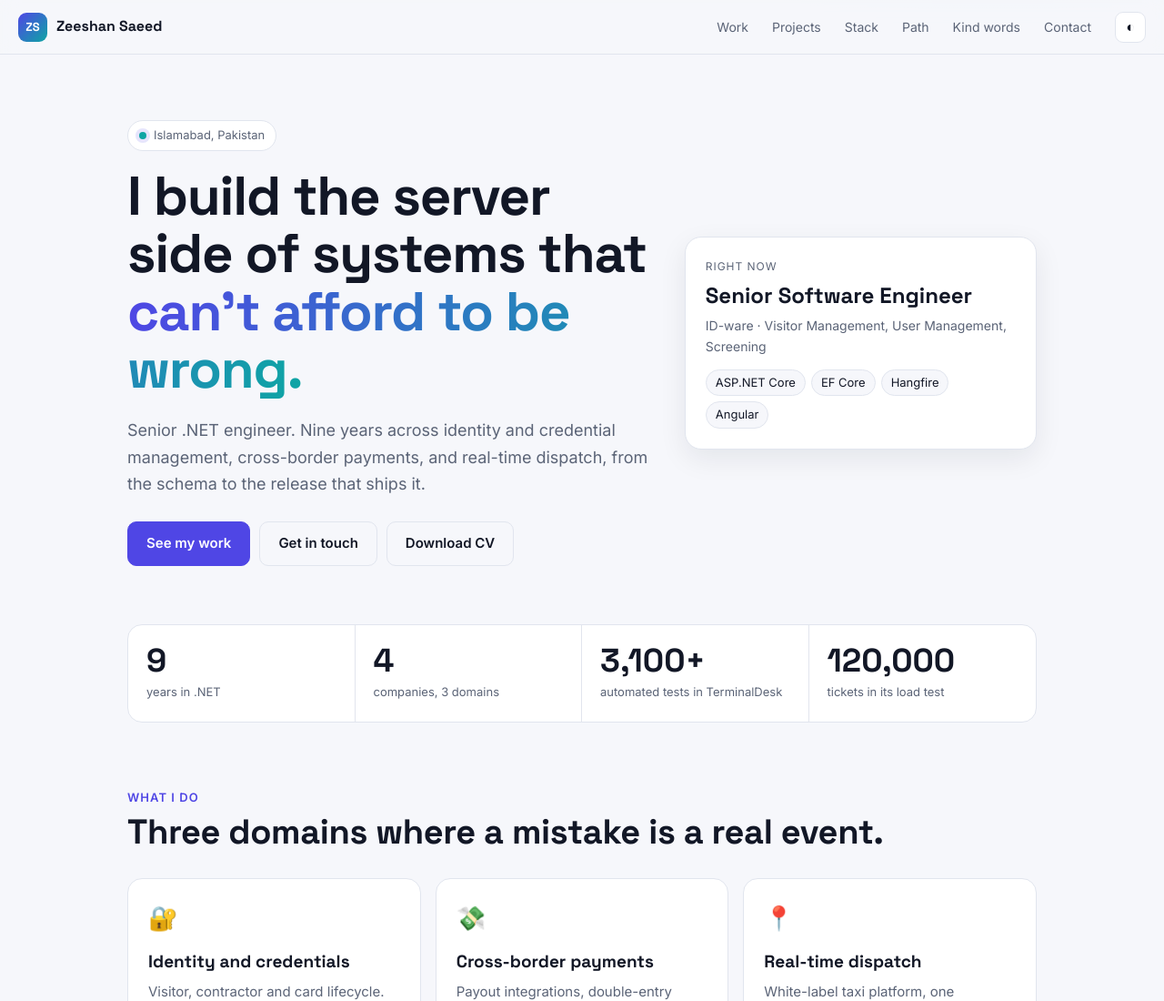
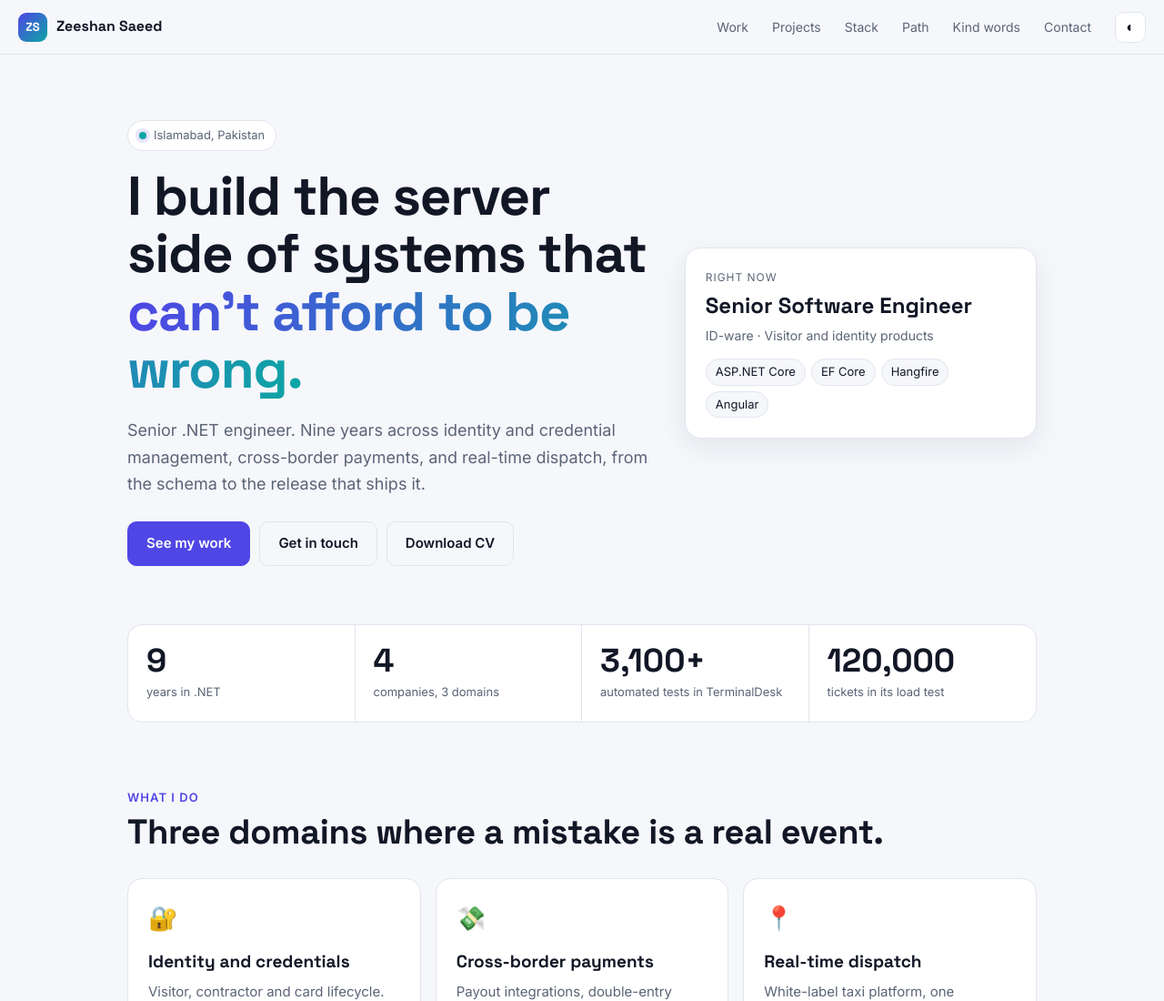
Before and after one commit to zeeshansaeed-dev/zeeshansaeed-dev.github.io, a plain HTML site: page index.html in a window 1280 px wide. Shown: the top 1100 px of the page at 91% size. Drawn offline with Linux system fonts and the light colour scheme.

Commit message:
Describe ID-ware work without internal product names
Co-Authored-By: Claude Sonnet 5.5 <noreply@anthropic.com>

```diff
--- a/index.html
+++ b/index.html
@@ -39,7 +39,7 @@
     <aside class="hero-card" aria-label="Currently">
       <p class="label">Right now</p>
       <p class="big">Senior Software Engineer</p>
-      <p class="sub">ID-ware · Visitor Management, User Management, Screening</p>
+      <p class="sub">ID-ware · Visitor and identity products</p>
       <ul class="mini">
         <li><span>ASP.NET Core</span><span>EF Core</span><span>Hangfire</span><span>Angular</span></li>
       </ul>
```
Also changed, not shown: 1 other file.
